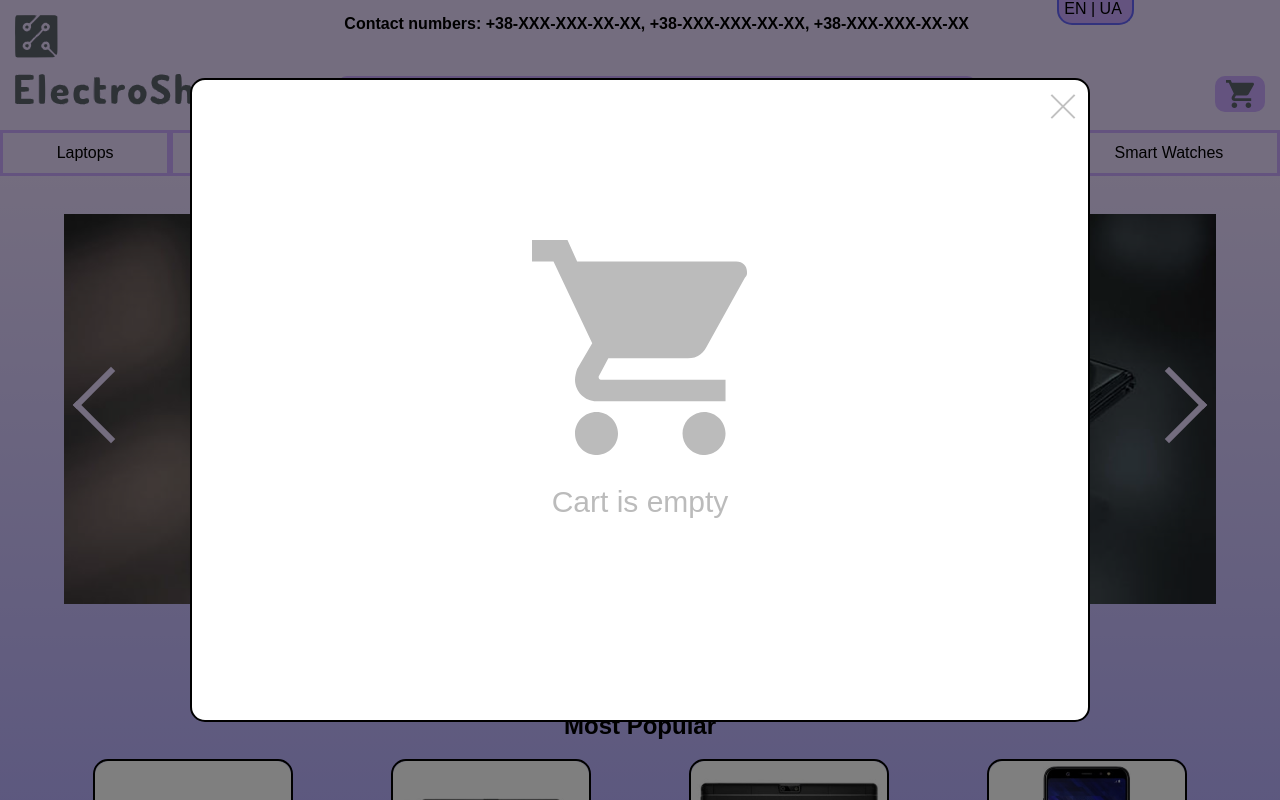
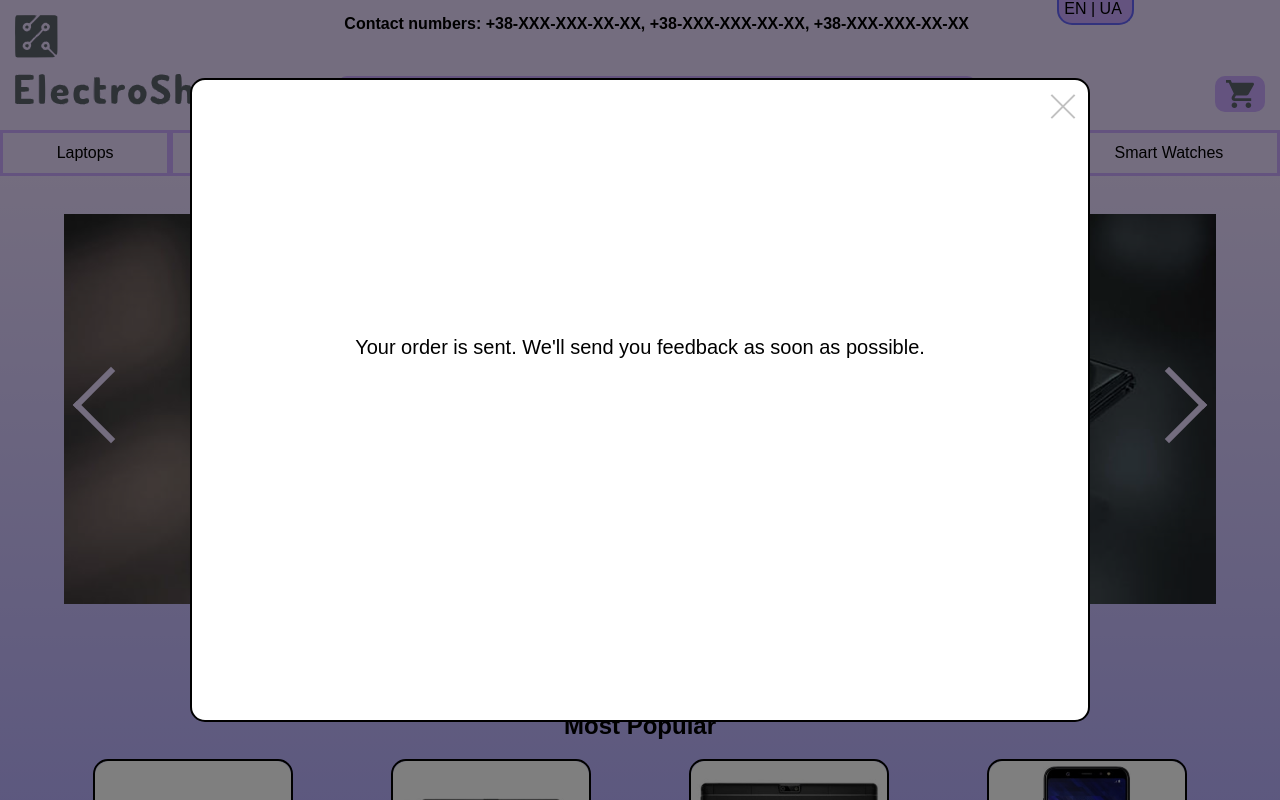
Before and after one commit to AlexKuskov/electro-shop, an Angular app: page / in a window 1280 px wide. Shown: the top 800 px of the page. Built offline with nearby package versions, Linux system fonts and the light colour scheme.

Commit message:
Style order-form component

```diff
--- a/src/app/components/modal/cart/cart.component.html
+++ b/src/app/components/modal/cart/cart.component.html
@@ -33,7 +33,7 @@
         </button>
       </li>
   </ul>
-  <button class="cart__order-button">Proceed to checkout</button>
+  <button class="cart__order-button">Proceed To Checkout</button>
   <span class="cart__total-price">Total Price: 10000 UAH</span>   -->
   <div class="cart__empty-container">
     <svg xmlns="http://www.w3.org/2000/svg" viewBox="0 0 510 510" class="cart__empty-icon">
--- a/src/app/components/modal/modal.component.html
+++ b/src/app/components/modal/modal.component.html
@@ -2,8 +2,8 @@
         <!-- modalService.isVisible -->
     <div class="black-background" @modalBackgroundFade (click)="modalService.closeModal();"></div>
     <div class="modal" @modalFade>
-        <app-cart></app-cart>
-        <!-- <app-order-form></app-order-form>   -->
+        <!-- <app-cart></app-cart> -->
+        <app-order-form></app-order-form>
         <button class="close" (click)="modalService.closeModal();"></button>
     </div>
 </ng-template>
--- a/src/app/components/modal/order-form/order-form.component.html
+++ b/src/app/components/modal/order-form/order-form.component.html
@@ -1,4 +1,20 @@
-<p>
-  Your order is confirmed
+<p class="order-sent-message">
+  Your order is sent. We'll send you feedback as soon as possible.
 </p>
-<button>complete order</button>
+
+<!-- <form class="order-form">
+  <label class="order-form__label" for="name">Name:</label>
+  <input class="order-form__field" type="text" id="name">
+
+  <label class="order-form__label" for="surname">Surname:</label>
+  <input class="order-form__field" type="text" id="surname">
+
+  <label class="order-form__label" for="email">E-mail:</label>
+  <input class="order-form__field" type="text" id="email">
+
+  <label class="order-form__label" for="phone-number">Phone number:</label>
+  <input class="order-form__field" type="text" id="phone-number">
+
+  <button class="order-form__button">Back To Cart</button>
+  <button class="order-form__button order-form__button--complete-order">Complete Order</button>
+</form> -->
--- a/src/app/components/modal/order-form/order-form.component.scss
+++ b/src/app/components/modal/order-form/order-form.component.scss
@@ -0,0 +1,64 @@
+.order-form {
+    position: absolute;
+    display: inline-block;
+    top: 0;
+    bottom: 0;
+    right: 0;
+    left: 0;
+    margin: auto;
+    width: 60%;
+    height: 70%;
+}
+
+.order-form__label, .order-form__field {
+    display: block;
+    width: 100%;
+}
+
+.order-form__label {
+    font-weight: 700;
+}
+
+.order-form__field {
+    border: 2px solid rgb(0, 0, 0);
+    border-radius: 15px;
+    height: 30px;
+    margin-bottom: 10px;
+    outline: none;
+    padding-left: 8px;
+}
+
+.order-form__button {
+    margin-top: 30px;
+    padding: 5px 15px;
+    font-weight: 700;
+    background-color: transparent;
+    border: 2px solid rgb(0, 0, 0);
+    border-radius: 15px;
+    outline: none;
+    cursor: pointer;
+
+    &:hover {
+        background-color: rgb(219, 219, 219);
+    }
+
+    &:active {
+        background-color: rgb(187, 187, 187);
+    }
+}
+
+.order-form__button--complete-order {
+    position: absolute;
+    right: -10px;
+}
+
+.order-sent-message {
+    position: absolute;
+    top: 0;
+    bottom: 0;
+    width: 100%;
+    height: 20%;
+    text-align: center;
+    margin: auto;
+    font-size: 20px;
+}
```
